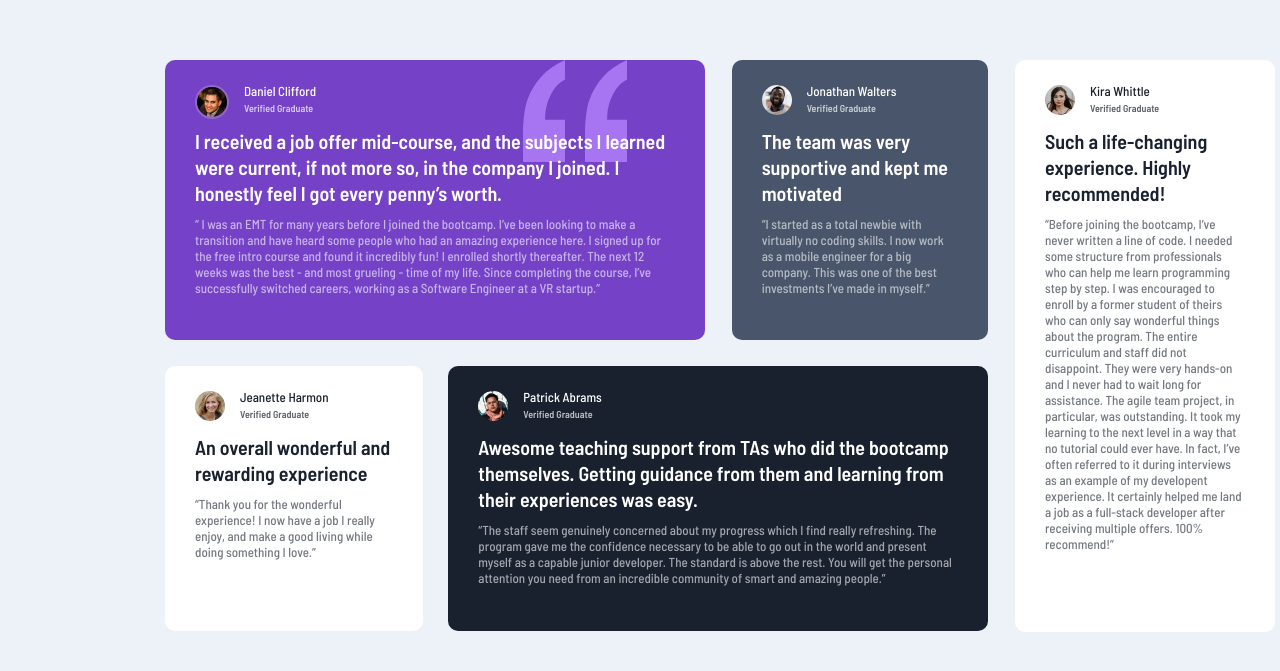
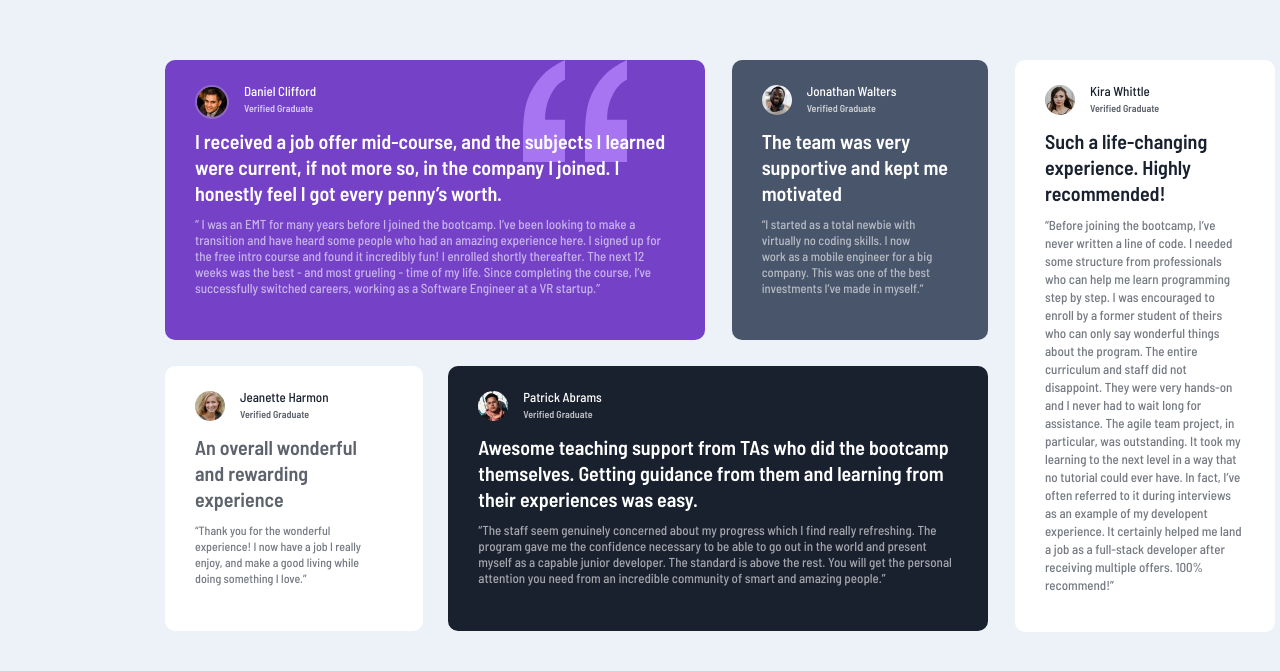
Before and after one commit to Caroline-Barbosa-Vilar/testimonials-project, a plain HTML site: page index.html in a window 1280 px wide. Shown: the part 105-776 px from the top of the page. Drawn offline with Linux system fonts and the light colour scheme.

Commit message:
finished: the desktop layout

```diff
--- a/src/css/style.css
+++ b/src/css/style.css
@@ -16,6 +16,10 @@
   max-width: 100%;
   background-position: 82% 0;
 }
+.card-1 .testimonial p {
+  font-size: 13px;
+  letter-spacing: 10%;
+}
 .user-1 {
   display: flex;
 }
@@ -30,18 +34,36 @@
   width: 256px;
   height: 280px;
 }
+.card-2 .testimonial p {
+  font-size: 12.5px;
+  width: 175px;
+  height: 89px;
+}
 .card-3 {
   grid-area: card-3;
   background-color: var(--white);
   width: 260px;
   height: 572px;
-
+}
+.card-3 .testimonial p {
+  line-height: 18px;
 }
 .card-4 {
   grid-area: card-4;
   background-color: var(--white);
   width: 258px;
   height: 265px;
+}
+.card-4 .testimonial {
+  width: 190px;
+  height: 150px;
+}
+.card-4 .testimonial span {
+  font-size: 20px;
+  opacity: 70%;
+}
+.card-4 .testimonial p {
+  font-size: 12px;
 }
 .card-5 {
   grid-area: card-5;
```
